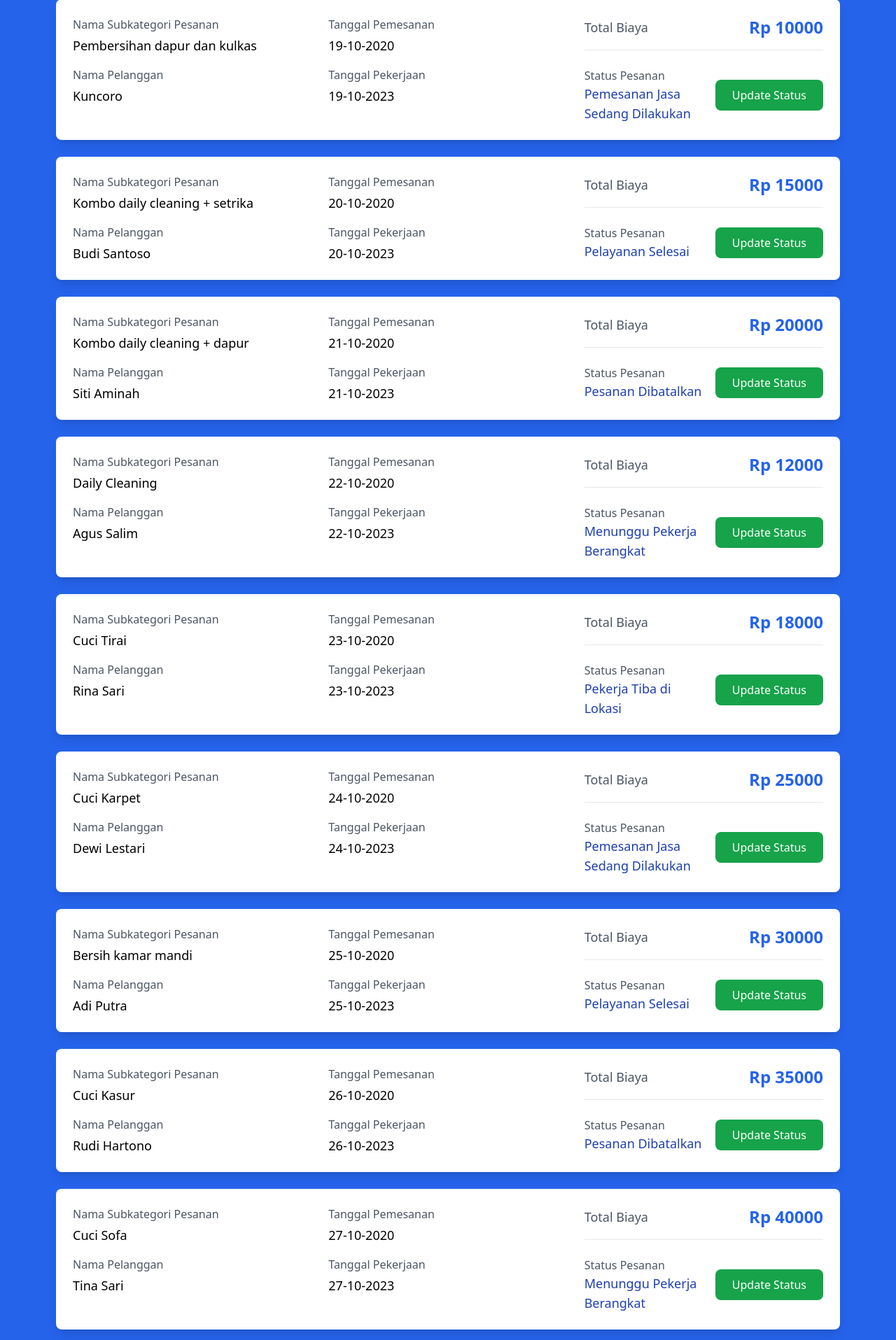
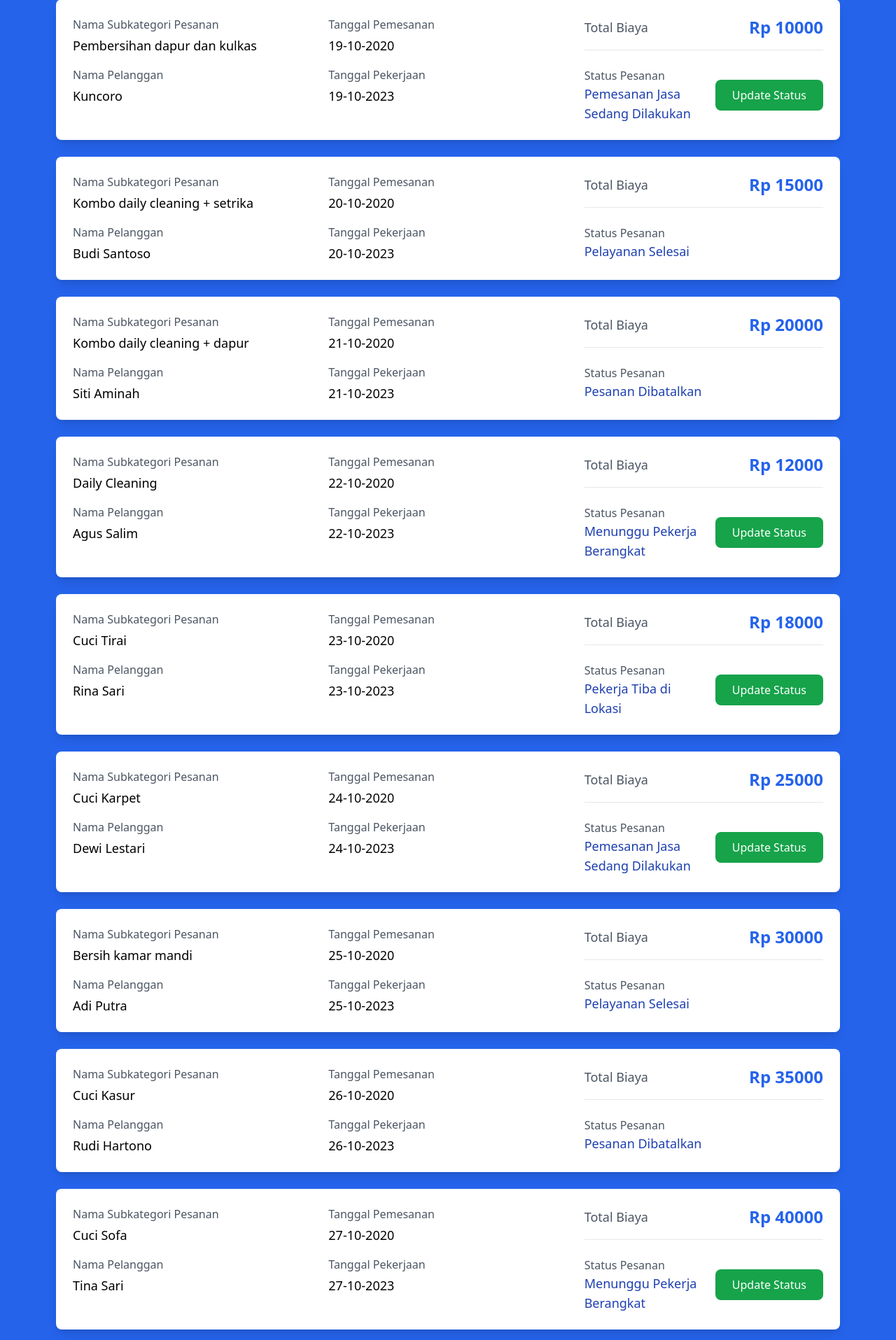
Before and after one commit to Punakawan-Database/punakawan-db, a Django app: page /pekerjaan-jasa/status in a window 1280 px wide. Shown: the part 725-2640 px from the top of the page at 70% size. Run offline with Django 5.2, Linux system fonts and the light colour scheme; some libraries are stand-ins or nearby versions.

Commit message:
feat: implement pekerjaan_jasa_status filtering and status button update

```diff
--- a/pekerjaan_jasa/templates/pekerjaan_jasa_status.html
+++ b/pekerjaan_jasa/templates/pekerjaan_jasa_status.html
@@ -13,19 +13,19 @@
                     <div class="flex-1">
                         <input type="text"
                                placeholder="Nama Jasa"
-                               class="w-full px-4 py-3 rounded-lg border border-gray-300 focus:outline-none focus:ring-2 focus:ring-blue-500 focus:border-transparent text-lg">
+                               class="search-input w-full px-4 py-3 rounded-lg border border-gray-300 focus:outline-none focus:ring-2 focus:ring-blue-500 focus:border-transparent text-lg">
                     </div>
                     <div class="w-64">
-                        <select class="w-full px-4 py-3 rounded-lg border border-gray-300 focus:outline-none focus:ring-2 focus:ring-blue-500 focus:border-transparent text-lg">
+                        <select class="status-select w-full px-4 py-3 rounded-lg border border-gray-300 focus:outline-none focus:ring-2 focus:ring-blue-500 focus:border-transparent text-lg">
                             <option value="">Status Pesanan</option>
-                            <option value="menunggu_pekerja_berangkat">Menunggu Pekerja Berangkat</option>
-                            <option value="pekerja_tiba_di_lokasi">Pekerja Tiba di Lokasi</option>
-                            <option value="pemesanan_jasa_sedang_dilakukan">Pemesanan Jasa Sedang Dilakukan</option>
-                            <option value="pelayanan_selesai">Pelayanan Selesai</option>
-                            <option value="pesanan_dibatalkan">Pesanan Dibatalkan</option>
+                            <option value="ST01">Menunggu Pekerja Berangkat</option>
+                            <option value="ST02">Pekerja Tiba di Lokasi</option>
+                            <option value="ST03">Pemesanan Jasa Sedang Dilakukan</option>
+                            <option value="ST04">Pelayanan Selesai</option>
+                            <option value="ST05">Pesanan Dibatalkan</option>
                         </select>
                     </div>
-                    <button class="bg-blue-600 text-white px-8 py-3 rounded-lg hover:bg-blue-700 transition duration-200 text-lg font-medium">
+                    <button class="filter-button bg-blue-600 text-white px-8 py-3 rounded-lg hover:bg-blue-700 transition duration-200 text-lg font-medium">
                         Cari
                     </button>
                 </div>
@@ -33,12 +33,12 @@
             <!-- Orders List -->
             <div class="space-y-6">
                 {% for ps in pesanan %}
-                    <div class="bg-white rounded-lg shadow-lg p-6 hover:shadow-xl transition duration-200">
+                    <div class="order-card bg-white rounded-lg shadow-lg p-6 hover:shadow-xl transition duration-200">
                         <div class="grid grid-cols-1 md:grid-cols-3 gap-6">
                             <div class="space-y-4">
                                 <div>
                                     <div class="text-gray-600 mb-1">Nama Subkategori Pesanan</div>
-                                    <div class="font-medium text-lg">{{ ps.subkategori }}</div>
+                                    <div class="subkategori font-medium text-lg">{{ ps.subkategori }}</div>
                                 </div>
                                 <div>
                                     <div class="text-gray-600 mb-1">Nama Pelanggan</div>
@@ -65,11 +65,13 @@
                                 <div class="flex items-center justify-between gap-4">
                                     <div class="flex flex-col flex-1">
                                         <div class="text-gray-600">Status Pesanan</div>
-                                        <div class="font-medium text-lg text-blue-800">{{ ps.status_pesanan }}</div>
+                                        <div class="status-text font-medium text-lg text-blue-800">{{ ps.status_pesanan }}</div>
                                     </div>
-                                    <button class="bg-green-600 text-white px-6 py-2.5 rounded-lg hover:bg-green-700 transition duration-200 font-medium whitespace-nowrap flex-shrink-0">
-                                        Update Status
-                                    </button>
+                                    {% if ps.status_pesanan != "Pelayanan Selesai" and ps.status_pesanan != "Pesanan Dibatalkan" %}
+                                        <button class="update-status-button bg-green-600 text-white px-6 py-2.5 rounded-lg hover:bg-green-700 transition duration-200 font-medium whitespace-nowrap flex-shrink-0">
+                                            Update Status
+                                        </button>
+                                    {% endif %}
                                 </div>
                             </div>
                         </div>
@@ -78,4 +80,64 @@
             </div>
         </div>
     </div>
+    <script>
+        function getNextStatus(currentStatus) {
+            const statusFlow = {
+                "Menunggu Pekerja Berangkat": "Pekerja Tiba di Lokasi",
+                "Pekerja Tiba di Lokasi": "Pemesanan Jasa Sedang Dilakukan",
+                "Pemesanan Jasa Sedang Dilakukan": "Pelayanan Selesai"
+            };
+            return statusFlow[currentStatus] || currentStatus;
+        }
+
+        document.addEventListener('DOMContentLoaded', () => {
+            // Status update functionality
+            const orderCards = document.querySelectorAll('.order-card');
+
+            orderCards.forEach(card => {
+                const statusElement = card.querySelector('.status-text');
+                const updateButton = card.querySelector('.update-status-button');
+
+                if (updateButton && statusElement) {
+                    updateButton.addEventListener('click', () => {
+                        const currentStatus = statusElement.textContent.trim();
+                        const nextStatus = getNextStatus(currentStatus);
+
+                        statusElement.textContent = nextStatus;
+
+                        if (nextStatus === "Pelayanan Selesai") {
+                            updateButton.style.display = "none";
+                        }
+                    });
+                }
+            });
+
+            // Filter functionality
+            const searchInput = document.querySelector('.search-input');
+            const statusSelect = document.querySelector('.status-select');
+            const filterButton = document.querySelector('.filter-button');
+
+            filterButton.addEventListener('click', () => {
+                const searchText = searchInput.value.toLowerCase().trim();
+                const selectedStatus = statusSelect.value;
+
+                orderCards.forEach(card => {
+                    const subkategori = card.querySelector('.subkategori').textContent.toLowerCase().trim();
+                    const status = card.querySelector('.status-text').textContent.trim();
+                    const statusCode = {
+                        "Menunggu Pekerja Berangkat": "ST01",
+                        "Pekerja Tiba di Lokasi": "ST02",
+                        "Pemesanan Jasa Sedang Dilakukan": "ST03",
+                        "Pelayanan Selesai": "ST04",
+                        "Pesanan Dibatalkan": "ST05"
+                    }[status];
+
+                    const nameMatch = !searchText || subkategori.includes(searchText);
+                    const statusMatch = !selectedStatus || statusCode === selectedStatus;
+
+                    card.style.display = (nameMatch && statusMatch) ? 'block' : 'none';
+                });
+            });
+        });
+    </script>
 {% endblock content %}
```
